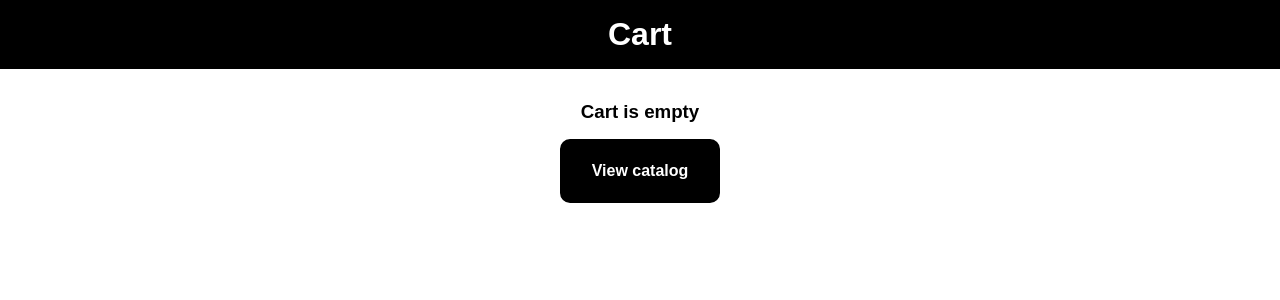
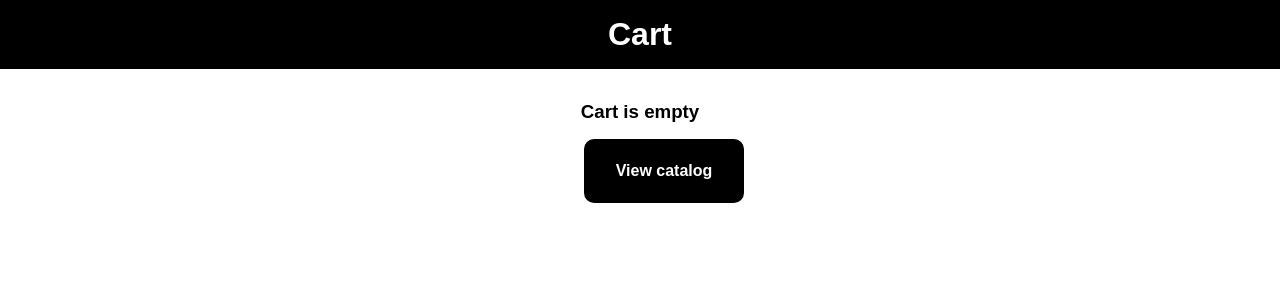
Before and after one commit to ArfiH/T-Shirt-Shop, a React (Vite) app: page /cart in a window 1280 px wide. Shown: the top 300 px of the page. Built offline with nearby package versions, Linux system fonts and the light colour scheme.

Commit message:
Added margin to checkout button

```diff
--- a/src/pages/cart.css
+++ b/src/pages/cart.css
@@ -78,8 +78,9 @@
     color: white;
     border: 2px solid black;
     border-radius: 10px;
-    margin: 1rem;
+    margin-top: 1rem;
     cursor: pointer;
+    margin-left: 3rem;
     transition: all 300ms linear;
 }
 
```
